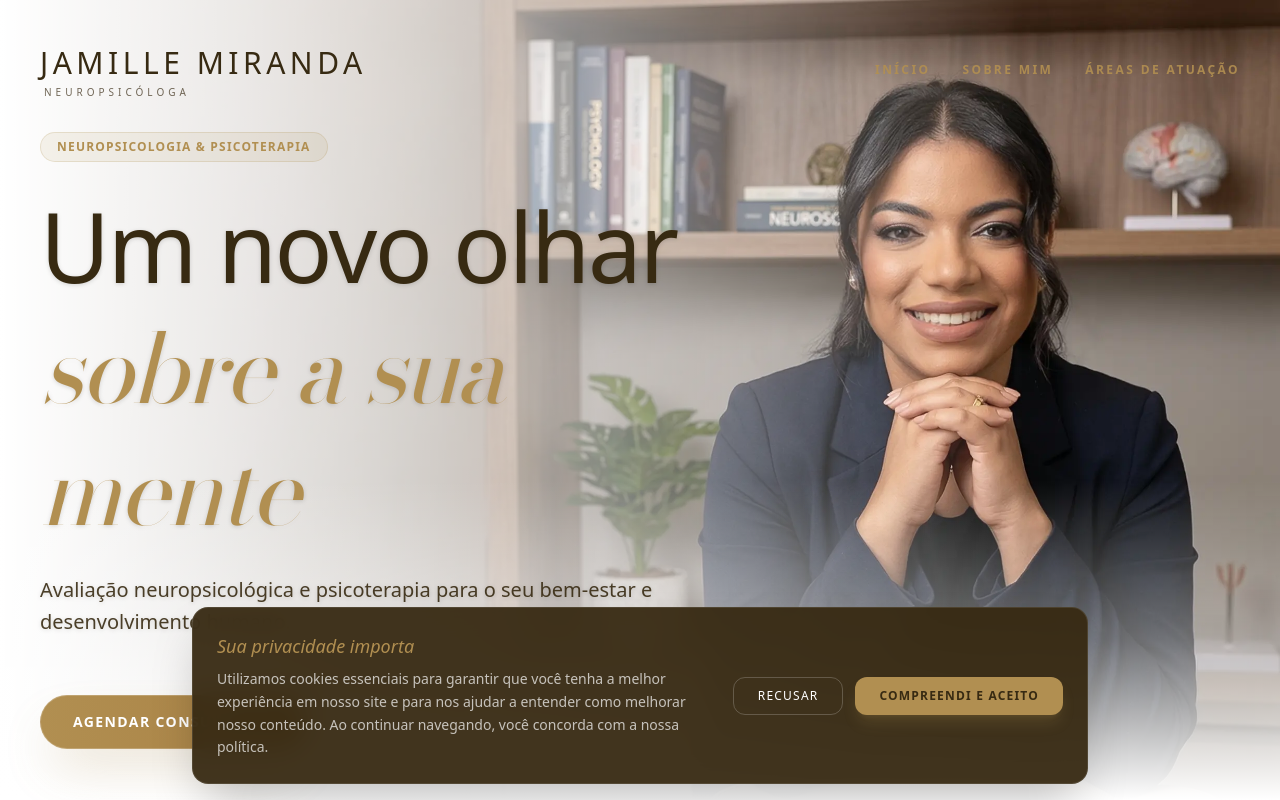
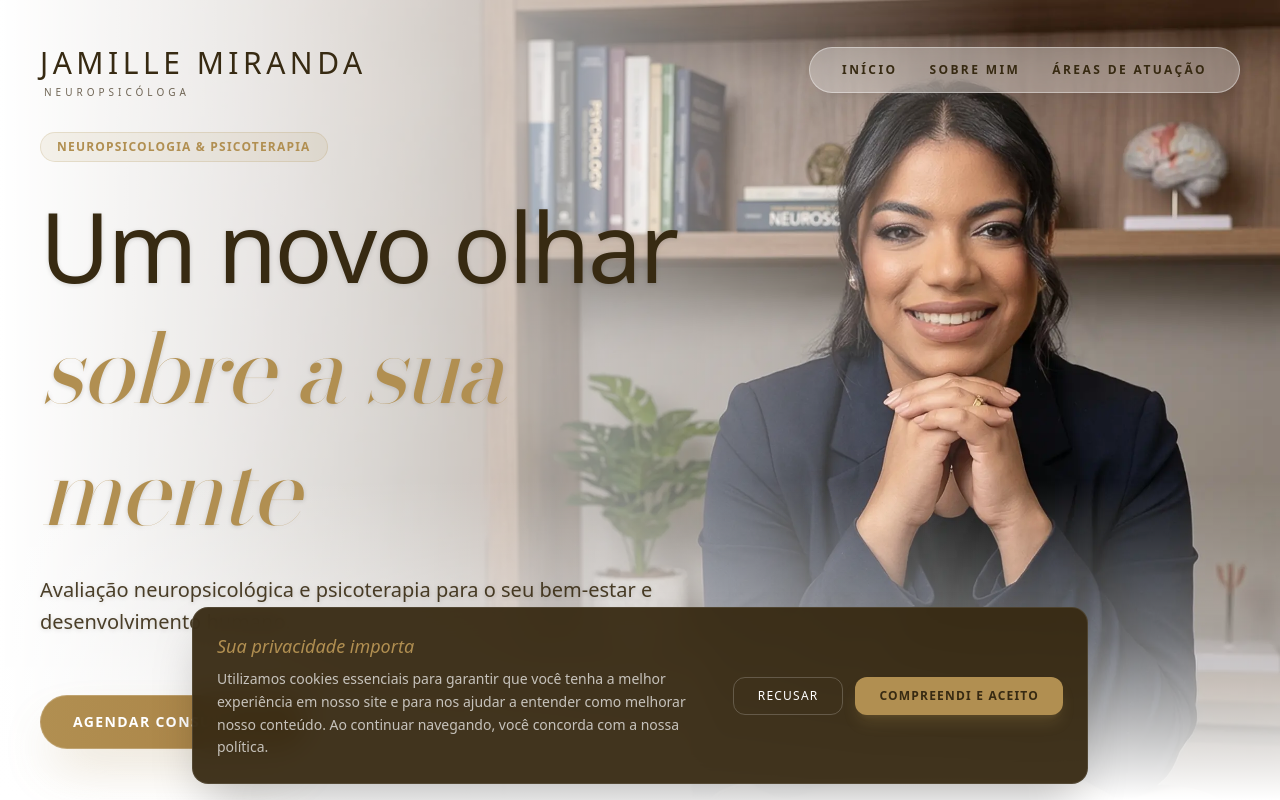
Before and after one commit to Orlando-GF/jamillemiranda, a Next.js app: page / in a window 1280 px wide. Shown: the top 800 px of the page. Built offline with nearby package versions, Linux system fonts and the light colour scheme.

Commit message:
style(navbar): aplica glassmorphism aos links para legibilidade isolada do fundo

```diff
--- a/src/components/Navbar.tsx
+++ b/src/components/Navbar.tsx
@@ -25,15 +25,15 @@ export default function Navbar() {
                 <span className="font-sans text-[7px] sm:text-[8px] lg:text-[10px] tracking-[0.3em] sm:tracking-[0.4em] text-dark/70 uppercase ml-1">Neuropsicóloga</span>
             </div>
 
-            <div className="hidden md:flex flex-row items-center gap-4 lg:gap-8 flex-shrink-0">
+            <div className="hidden md:flex flex-row items-center gap-4 lg:gap-8 flex-shrink-0 bg-white/30 backdrop-blur-xl px-6 py-3 lg:px-8 lg:py-3.5 rounded-full border border-white/40 shadow-xl shadow-black/5">
                 {navLinks.map((item) => (
                     <Link
                         key={item.name}
                         href={item.href}
-                        className="text-gold/90 hover:text-gold transition-colors font-sans text-[10.5px] lg:text-xs font-bold tracking-[0.2em] relative group whitespace-nowrap"
+                        className="text-dark hover:text-dark/70 transition-colors font-sans text-[10.5px] lg:text-xs font-bold tracking-[0.2em] relative group whitespace-nowrap"
                     >
                         {item.name}
-                        <span className="absolute -bottom-1 left-0 w-0 h-[1px] bg-gold/80 transition-all duration-300 group-hover:w-full" />
+                        <span className="absolute -bottom-1 left-0 w-0 h-[1px] bg-dark transition-all duration-300 group-hover:w-full" />
                     </Link>
                 ))}
             </div>
```
